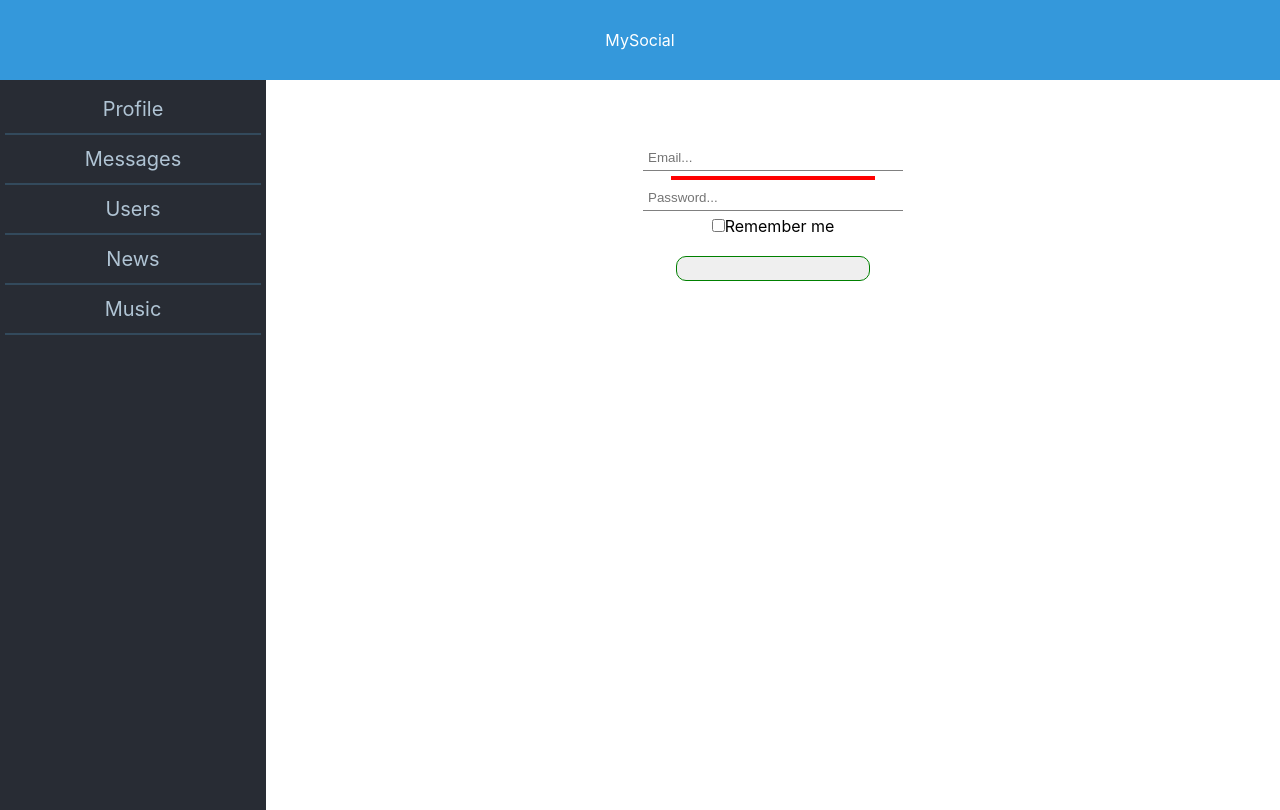
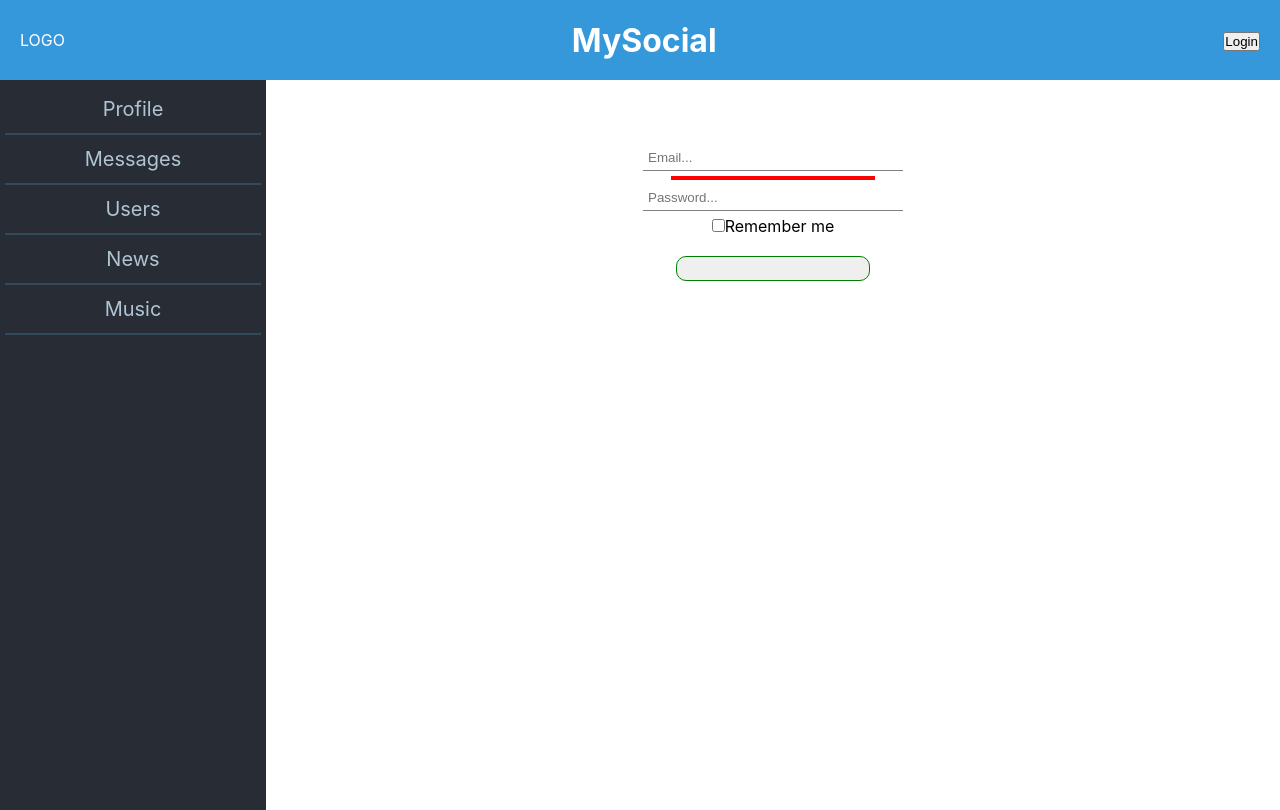
Before and after one commit to bulbash92/social-network-version_2, a React (Create React App) app: page /login in a window 1280 px wide. Built offline with nearby package versions, Linux system fonts and the light colour scheme.

Commit message:
fix header layout

```diff
--- a/src/components/Header/header.module.css
+++ b/src/components/Header/header.module.css
@@ -2,7 +2,12 @@
     background-color: #3498db;
     min-height: 10vh;
     display: flex;
-    justify-content: center;
+    justify-content: space-between;
     align-items: center;
+    padding: 0 20px;
     color: white;
 }
+
+.login {
+    border-bottom: 2px solid white;
+}
--- a/src/components/Header/header.tsx
+++ b/src/components/Header/header.tsx
@@ -1,7 +1,25 @@
+import { Navigate, useNavigate } from 'react-router-dom';
+import { useAppSelector } from '../../hook';
 import styles from './header.module.css';
+import { User } from './userBlock/user';
 
 const Header = () => {
-  return <header className={styles.header}>MySocial</header>;
+  const {isAuth, login} = useAppSelector(state => state.auth)
+  const navigate = useNavigate()
+  const loginHandler = () => {
+    navigate('/login')
+  }
+
+  const logoutHandler = () => {
+    navigate('/login')
+  }
+
+  console.log(login)
+  return <header className={styles.header}>
+    <div>LOGO</div>
+    <h1>MySocial</h1>
+  <User isAuth={isAuth} login={login} logout={logoutHandler} onClickLogin={loginHandler}/>
+  </header>;
 };
 
 export default Header;
```
Also changed, not shown: 1 other file (tests, documents, lock files or other folders).
